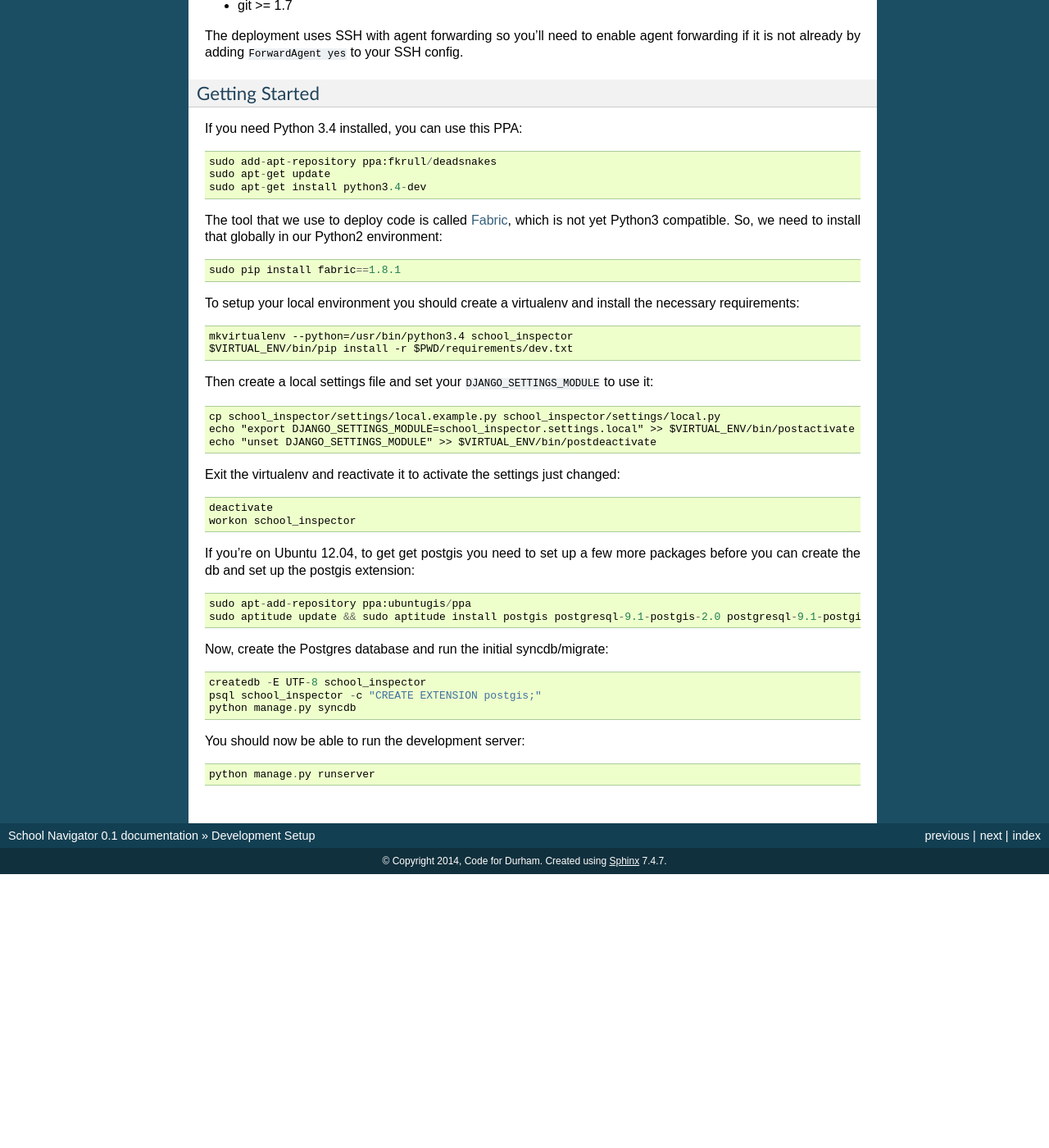
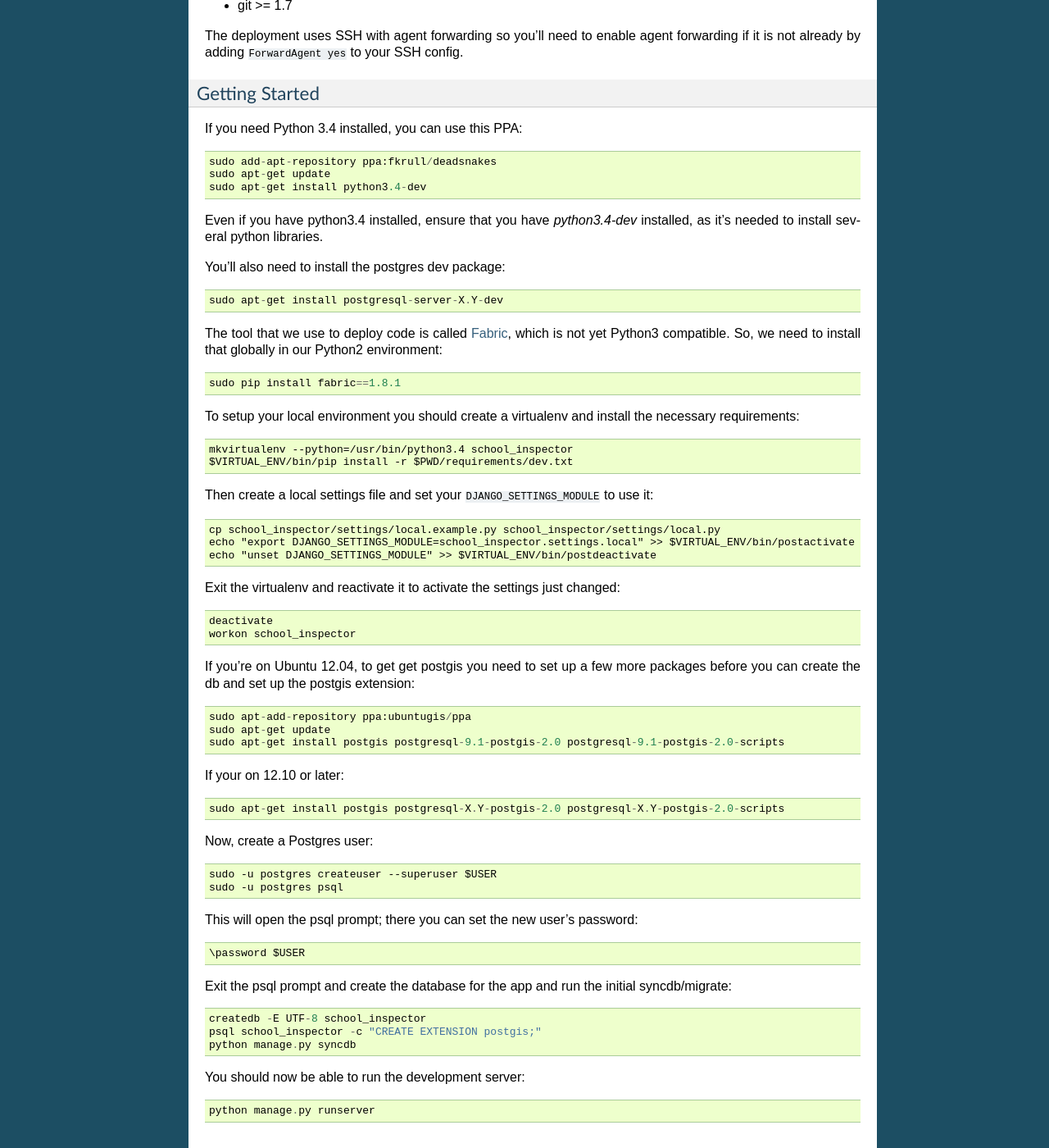
Before and after one commit to codefordurham/school-navigator, a Sphinx documentation site: the page built from docs/dev-setup.rst, in a window 1280 px wide and 1400 px high, scrolled down 1016 px. Shown: the whole window at 82% size. Built offline with Sphinx 7.4.7, drawn with Linux system fonts in a browser that asks for light colours; before the commit the page ends 2082 px from its top, so only the background shows below that.

Commit message:
Add missing packages and steps in install/setup.

```diff
--- a/docs/dev-setup.rst
+++ b/docs/dev-setup.rst
@@ -69,6 +69,7 @@ local development system:
 - Postgres >= 9.1
 - git >= 1.7
 
+
 The deployment uses SSH with agent forwarding so you'll need to enable agent
 forwarding if it is not already by adding ``ForwardAgent yes`` to your SSH config.
 
@@ -81,6 +82,13 @@ If you need Python 3.4 installed, you can use this PPA::
     sudo add-apt-repository ppa:fkrull/deadsnakes
     sudo apt-get update
     sudo apt-get install python3.4-dev
+
+Even if you have python3.4 installed, ensure that you have `python3.4-dev`
+installed, as it's needed to install several python libraries.
+
+You'll also need to install the postgres dev package::
+
+    sudo apt-get install postgresql-server-X.Y-dev
 
 The tool that we use to deploy code is called `Fabric
 <http://docs.fabfile.org/>`_, which is not yet Python3 compatible. So,
@@ -109,9 +117,24 @@ If you're on Ubuntu 12.04, to get get postgis you need to set up a few more
 packages before you can create the db and set up the postgis extension::
 
    sudo apt-add-repository ppa:ubuntugis/ppa
-   sudo aptitude update && sudo aptitude install postgis postgresql-9.1-postgis-2.0 postgresql-9.1-postgis-2.0-scripts
+   sudo apt-get update
+   sudo apt-get install postgis postgresql-9.1-postgis-2.0 postgresql-9.1-postgis-2.0-scripts
 
-Now, create the Postgres database and run the initial syncdb/migrate::
+If your on 12.10 or later::
+
+    sudo apt-get install postgis postgresql-X.Y-postgis-2.0 postgresql-X.Y-postgis-2.0-scripts
+
+Now, create a Postgres user::
+
+    sudo -u postgres createuser --superuser $USER
+    sudo -u postgres psql
+
+This will open the psql prompt; there you can set the new user's password::
+
+    \password $USER
+
+Exit the psql prompt and create the database for the app and run the initial
+syncdb/migrate::
 
     createdb -E UTF-8 school_inspector
     psql school_inspector -c "CREATE EXTENSION postgis;"
```
